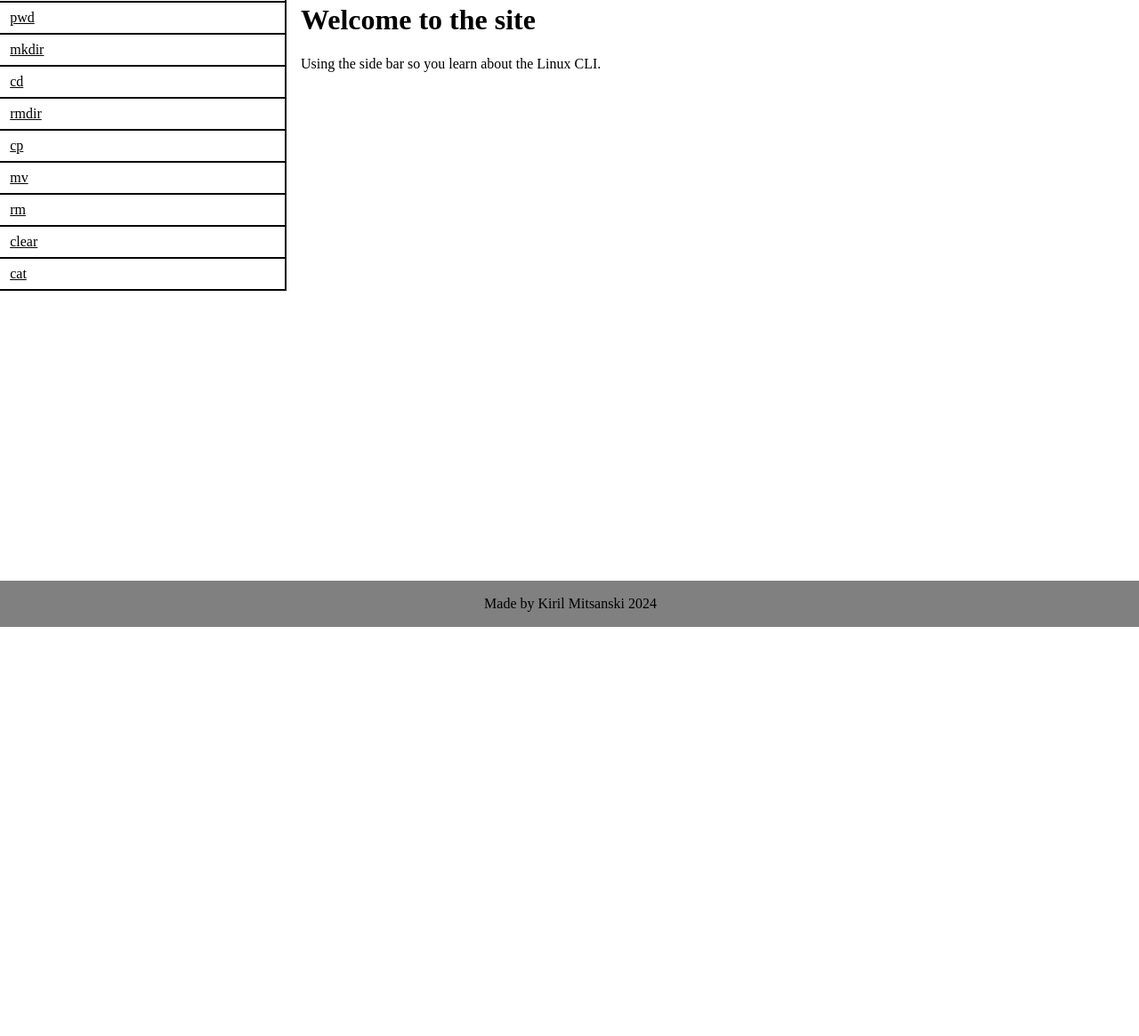
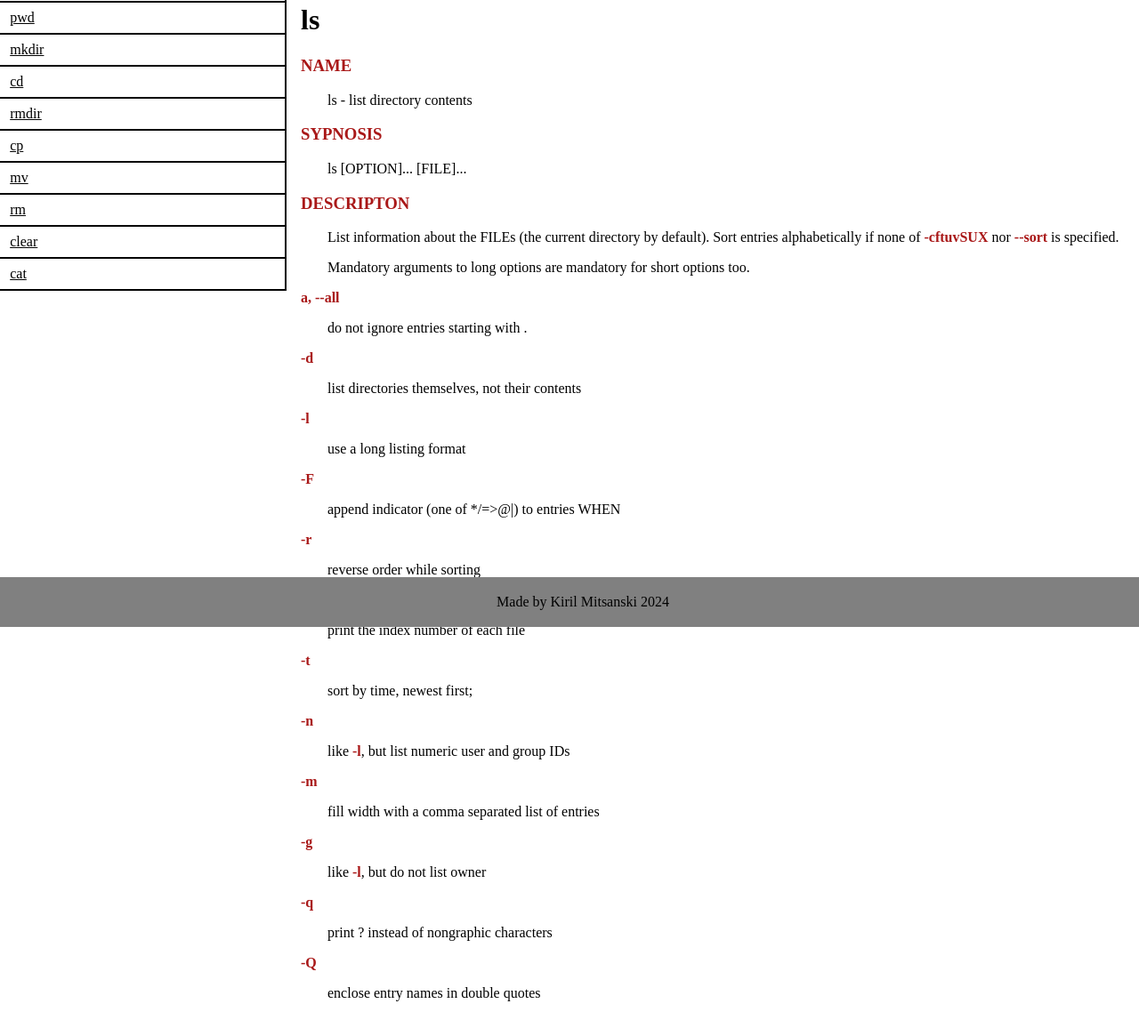
Before and after one commit to Mitsanski/terminal-wiki, a plain HTML site: page pages/ls.html in a window 1280 px wide. Shown: the part 95-1260 px from the top of the page at 89% size. Before the commit the page ends 800 px from the top, so only its background shows below. Drawn offline with Linux system fonts and the light colour scheme.

Commit message:
ls - page done

```diff
--- a/pages/ls.html
+++ b/pages/ls.html
@@ -17,7 +17,7 @@
 
     <div id="content">
         <div id="sidebar">
-            <a href="cat.html">ls</a>
+            <a href="ls.html">ls</a>
             <a href="pwd.html">pwd</a>
             <a href="mkdir.html">mkdir</a>
             <a href="cd.html">cd</a>
@@ -29,8 +29,59 @@
             <a href="cat.html">cat</a>
         </div>
         <div id="mainContent">
-            <h1>Welcome to the site</h1>
-            <p>Using the side bar so you learn about the Linux CLI.</p>
+            <h1>ls</h1>
+            <h3>NAME</h3>
+            <p>ls - list directory contents</p>
+
+            <h3>SYPNOSIS</h3>
+            <p>ls [OPTION]... [FILE]...</p>
+
+            <h3>DESCRIPTON</h3>
+            <p>List information about the FILEs (the current directory by
+                default). Sort entries alphabetically if none of <span>-cftuvSUX</span> nor
+                <span>--sort</span> is specified.
+            </p>
+
+            <p>Mandatory arguments to long options are mandatory for short options too.</p>
+
+            <span>a, --all</span>
+            <p> do not ignore entries starting with .</p>
+
+            <span>-d</span>
+            <p>list directories themselves, not their contents</p>
+
+            <span>-l</span>
+            <p>use a long listing format</p>
+
+            <span>-F</span>
+            <p>append indicator (one of */=>@|) to entries WHEN</p>
+
+            <span>-r</span>
+            <p>reverse order while sorting</p>
+
+            <span>-i</span>
+            <p>print the index number of each file</p>
+
+            <span>-t</span>
+            <p> sort by time, newest first;</p>
+
+            <span>-n</span>
+            <p>like <span>-l</span>, but list numeric user and group IDs</p>
+
+            <span>-m</span>
+            <p>fill width with a comma separated list of entries</p>
+
+            <span>-g</span>
+            <p>like <span>-l</span>, but do not list owner
+            </p>
+
+            <span>-q</span>
+            <p>print ? instead of nongraphic characters</p>
+
+            <span>-Q</span>
+            <p>enclose entry names in double quotes</p>
+
+
         </div>
     </div>
 
--- a/style.css
+++ b/style.css
@@ -2,6 +2,7 @@ html, body, #sidebar {
     height: 100%;
     margin: 0;
     padding: 0;
+    font-family: "Fira Code";
 }
 
 
@@ -62,9 +63,18 @@ html, body, #sidebar {
     background-color: gray;
     text-align: center;
     color: black;
-    padding: 1px;
-    position: fixed;
+    position: sticky;
+    padding: 3px 0;
     left: 0;
     bottom: 0;
     width: 100%;
 }
+
+h3, span{
+    color: #a91818;
+    font-weight: bold;
+}
+
+p {
+    padding-left: 30px;
+}
```
Also changed, not shown: pages/cat.html (+1 -1 lines), pages/cd.html (+10 -10 lines), pages/clear.html (+1 -1 lines), pages/cp.html (+1 -1 lines), pages/mkdir.html (+1 -1 lines), pages/mv.html (+1 -1 lines), pages/pwd.html (+1 -1 lines), pages/rm.html (+1 -1 lines), pages/rmdir.html (+1 -1 lines).
